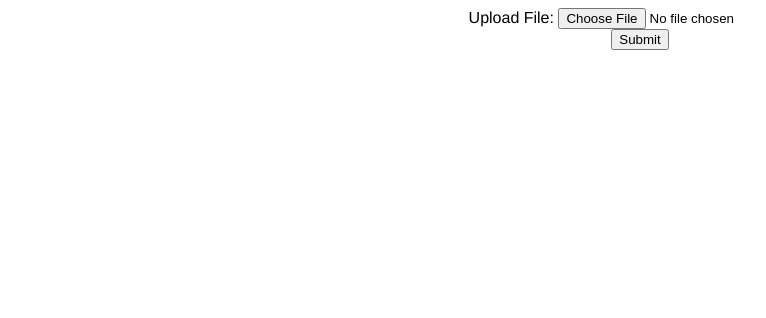
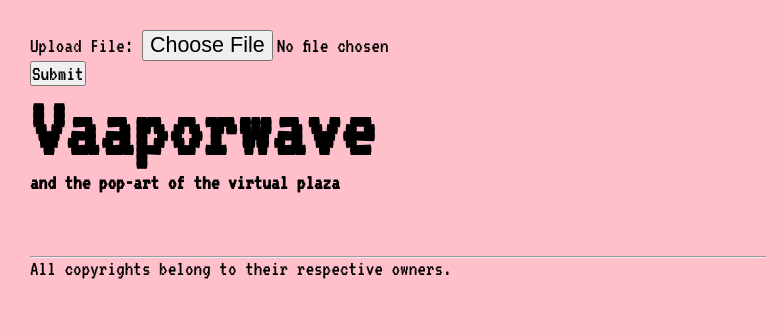
Before and after one commit to jiwidi/pepeweb, a Flask app: page / in a window 1280 px wide. Shown: the top 318 px of the page, without its empty margins (0-766 px from the left). Run offline with Flask 2, Linux system fonts and the light colour scheme; data that the repository does not hold is empty; some libraries are stand-ins or nearby versions.

Commit message:
Update html and css

```diff
--- a/app/static/style.css
+++ /dev/null
@@ -1,4 +0,0 @@
-body {
-  font-family: "helvetica", sans-serif;
-  text-align: center;
-}
--- /dev/null
+++ b/app/static/styles/style.css
@@ -0,0 +1,26 @@
+@import url('https://fonts.googleapis.com/css?family=VT323');
+* {
+	margin:0;
+	padding:0;
+	overflow: hidden;
+	box-sizing: border-box;
+	font-family: 'VT323', monospace;
+	font-size:1.16rem;
+}
+body {
+  background-color:pink;
+  padding: 30px;
+}
+li {
+  letter-spacing: 5px;
+  style: bold;
+  font-weight: bold;
+}
+h1{
+  font-size: 4em;
+}
+.center-block{
+  display: block;
+  margin-left: auto;
+  margin-right: auto;
+}
--- a/app/templates/index.html
+++ b/app/templates/index.html
@@ -2,18 +2,29 @@
 <html>
 <head>
   <title>Datastore and Firebase Auth Example</title>
-  <script src="{{ url_for('static', filename='script.js') }}"></script>
-  <link type="text/css" rel="stylesheet" href="{{ url_for('static', filename='style.css') }}">
+  <link rel= "stylesheet" type= "text/css" href= "{{ url_for('static',filename='styles/style.css') }}">
 </head>
 <body>
     <form action="upload_photo" method="POST" enctype="multipart/form-data">
       Upload File: <input type="file" name="file"><br>
       <input type="submit" name="submit" value="Submit">
     </form>
-    {% for image_entity in image_entities %}
-      <img src="{{image_entity['image_public_url']}}" width=200 height=200>
-      <p>{{image_entity['blob_name']}} was uploaded {{image_entity['timestamp']}}.</p>
-      <p>Joy Likelihood for Face: {{image_entity['joy']}}</p>
-    {% endfor %}
+		<div class="container-fluid">
+			<div  class="jumbotron">
+				<h1 class="text-center"> Vaaporwave </h1>
+				<h2 class="text-center"> and the pop-art of the virtual plaza </h2>
+				<br>
+						<div class="thumbnail">
+								{% for image_entity in image_entities %}
+								<img src="{{image_entity['image_public_url']}}" width=200 height=200>
+								{% endfor %}
+						</div>
+				<br><br>
+
+			<footer class="text-center">
+				<hr>
+				<p>All copyrights belong to their respective owners.</p>
+			</footer>
+		</div>
   </body>
 </html>
```
